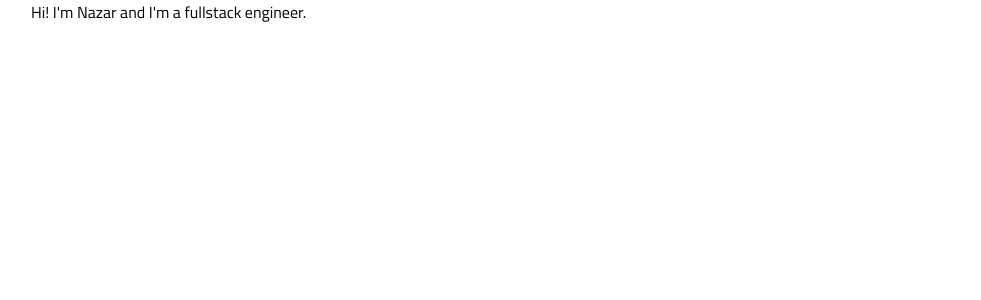
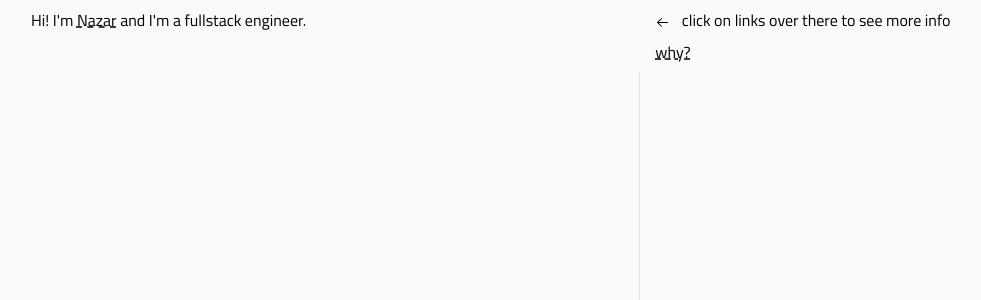
Before and after one commit to nazarvovk/nvovk, a Next.js app: page / in a window 1280 px wide. Shown: the top 300 px of the page, without its empty margins (1-982 px from the left). Built offline with nearby package versions, Linux system fonts and the light colour scheme.

Commit message:
feat: metalinks

```diff
--- /dev/null
+++ b/src/components/icons.tsx
@@ -0,0 +1,42 @@
+import { SVGAttributes } from 'react'
+
+export interface IconProps extends SVGAttributes<SVGElement> {
+  children?: never
+  color?: string
+}
+
+export const CrossIcon = (props: IconProps) => (
+  <svg
+    width='15'
+    height='15'
+    viewBox='0 0 15 15'
+    fill='none'
+    xmlns='http://www.w3.org/2000/svg'
+    {...props}
+  >
+    <path
+      d='M12.8536 2.85355C13.0488 2.65829 13.0488 2.34171 12.8536 2.14645C12.6583 1.95118 12.3417 1.95118 12.1464 2.14645L7.5 6.79289L2.85355 2.14645C2.65829 1.95118 2.34171 1.95118 2.14645 2.14645C1.95118 2.34171 1.95118 2.65829 2.14645 2.85355L6.79289 7.5L2.14645 12.1464C1.95118 12.3417 1.95118 12.6583 2.14645 12.8536C2.34171 13.0488 2.65829 13.0488 2.85355 12.8536L7.5 8.20711L12.1464 12.8536C12.3417 13.0488 12.6583 13.0488 12.8536 12.8536C13.0488 12.6583 13.0488 12.3417 12.8536 12.1464L8.20711 7.5L12.8536 2.85355Z'
+      fill='currentColor'
+      fillRule='evenodd'
+      clipRule='evenodd'
+    ></path>
+  </svg>
+)
+
+export const ArrowLeftIcon = (props: IconProps) => (
+  <svg
+    width='15'
+    height='15'
+    viewBox='0 0 15 15'
+    fill='none'
+    xmlns='http://www.w3.org/2000/svg'
+    {...props}
+  >
+    <path
+      d='M6.85355 3.14645C7.04882 3.34171 7.04882 3.65829 6.85355 3.85355L3.70711 7H12.5C12.7761 7 13 7.22386 13 7.5C13 7.77614 12.7761 8 12.5 8H3.70711L6.85355 11.1464C7.04882 11.3417 7.04882 11.6583 6.85355 11.8536C6.65829 12.0488 6.34171 12.0488 6.14645 11.8536L2.14645 7.85355C1.95118 7.65829 1.95118 7.34171 2.14645 7.14645L6.14645 3.14645C6.34171 2.95118 6.65829 2.95118 6.85355 3.14645Z'
+      fill='currentColor'
+      fillRule='evenodd'
+      clipRule='evenodd'
+    ></path>
+  </svg>
+)
--- /dev/null
+++ b/src/components/meta.tsx
@@ -0,0 +1,32 @@
+import { ReactNode, useState } from 'react'
+
+type Meta = {
+  title?: string
+  body: ReactNode
+}
+
+type MetaLinkProps = Meta & {
+  children: string
+  push?: boolean
+}
+
+export const useMeta = () => {
+  const [metaList, setMetaList] = useState<Meta[]>([])
+
+  const MetaLink = ({ children, body, title, push }: MetaLinkProps) => {
+    return (
+      <button
+        className='underline decoration-dashed hover:decoration-solid'
+        onClick={() => {
+          const meta = { title, body }
+          const newState = push ? [...metaList, meta] : [meta]
+          setMetaList(newState)
+        }}
+      >
+        {children}
+      </button>
+    )
+  }
+
+  return { metaList, setMetaList, MetaLink }
+}
--- a/src/pages/index.tsx
+++ b/src/pages/index.tsx
@@ -1,14 +1,74 @@
 import { ContentBoundary } from '@/components/content-boundary'
+import { ArrowLeftIcon, CrossIcon } from '@/components/icons'
+import { useMeta } from '@/components/meta'
 import { cn } from '@/utils/cn'
 import { Titillium_Web } from 'next/font/google'
+import Head from 'next/head'
 
 const titillium = Titillium_Web({ weight: '400', subsets: ['latin'] })
 
 export default function Home() {
+  const { metaList, setMetaList, MetaLink } = useMeta()
+
+  const currentMeta = metaList[metaList.length - 1]
+
   return (
-    <main className={cn(titillium.className, '')}>
+    <main className={cn(titillium.className, 'min-h-screen bg-neutral-50')}>
+      <Head>
+        <title>n. vovk</title>
+      </Head>
       <ContentBoundary>
-        <p>Hi! I'm Nazar and I'm a fullstack engineer.</p>
+        <div className='flex justify-between'>
+          <div className='w-full grow-0 py-2'>
+            <p>
+              {`Hi! I'm`}{' '}
+              <MetaLink
+                title='Na·zar'
+                body="My legal name is Nazarii, but I go by Nazar, so don't be surprised if you see either somewhere."
+              >
+                Nazar
+              </MetaLink>{' '}
+              {`and I'm a fullstack engineer.`}
+            </p>
+          </div>
+          <div className='hidden min-h-96 w-px bg-neutral-200 lg:block' />
+          <div
+            className={cn('fixed left-0 top-0 size-full grow-0 bg-neutral-50 py-2 lg:relative', {
+              'max-lg:hidden': !currentMeta,
+            })}
+          >
+            {currentMeta && (
+              <div className='mb-2 flex gap-4 border-b px-4 pb-2 text-lg'>
+                <button onClick={() => setMetaList(metaList.slice(0, metaList.length - 1))}>
+                  {metaList.length > 1 ? (
+                    <ArrowLeftIcon className='inline' />
+                  ) : (
+                    <CrossIcon className='transition hover:drop-shadow' />
+                  )}
+                </button>
+                <h3 className=''>{currentMeta.title}</h3>
+              </div>
+            )}
+            <div className='px-4'>
+              {currentMeta?.body ?? (
+                <>
+                  <p className='mb-2'>
+                    <ArrowLeftIcon className='mr-2 inline' /> click on links over there to see more
+                    info
+                  </p>
+                  <p>
+                    <MetaLink
+                      title='me·ta links'
+                      body="There's only so much I can fit in one cohesive text, so this is how I hide some important details."
+                    >
+                      why?
+                    </MetaLink>
+                  </p>
+                </>
+              )}
+            </div>
+          </div>
+        </div>
       </ContentBoundary>
     </main>
   )
```
